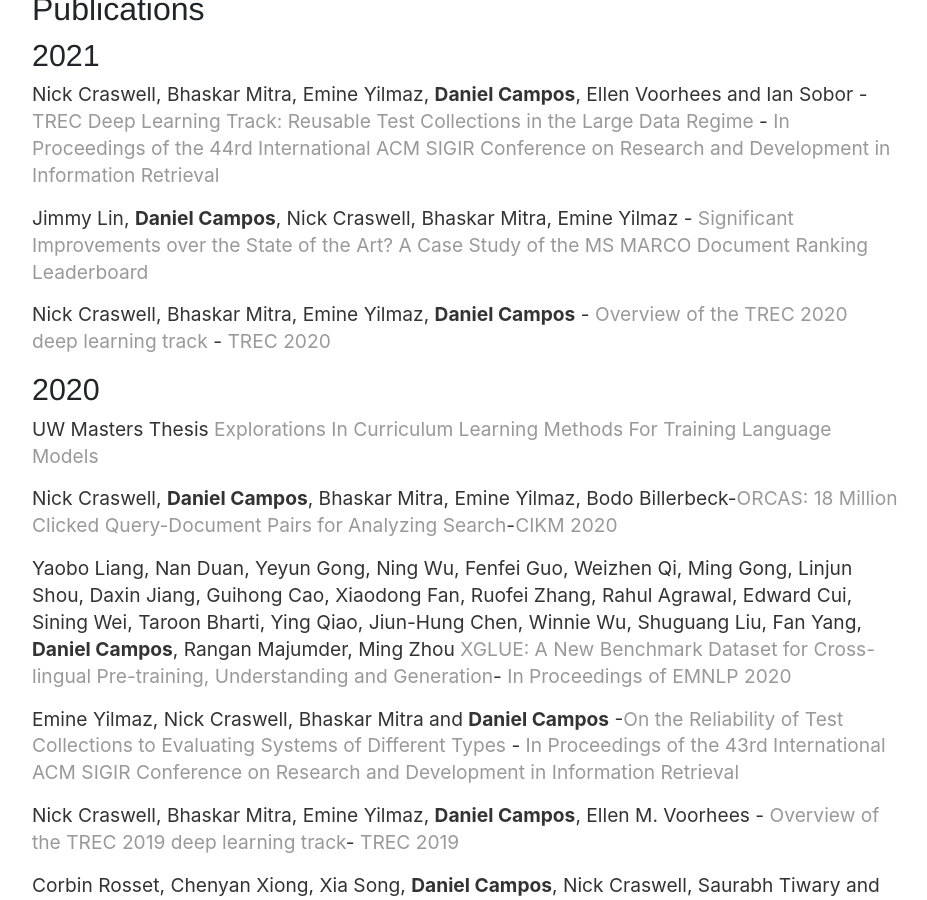
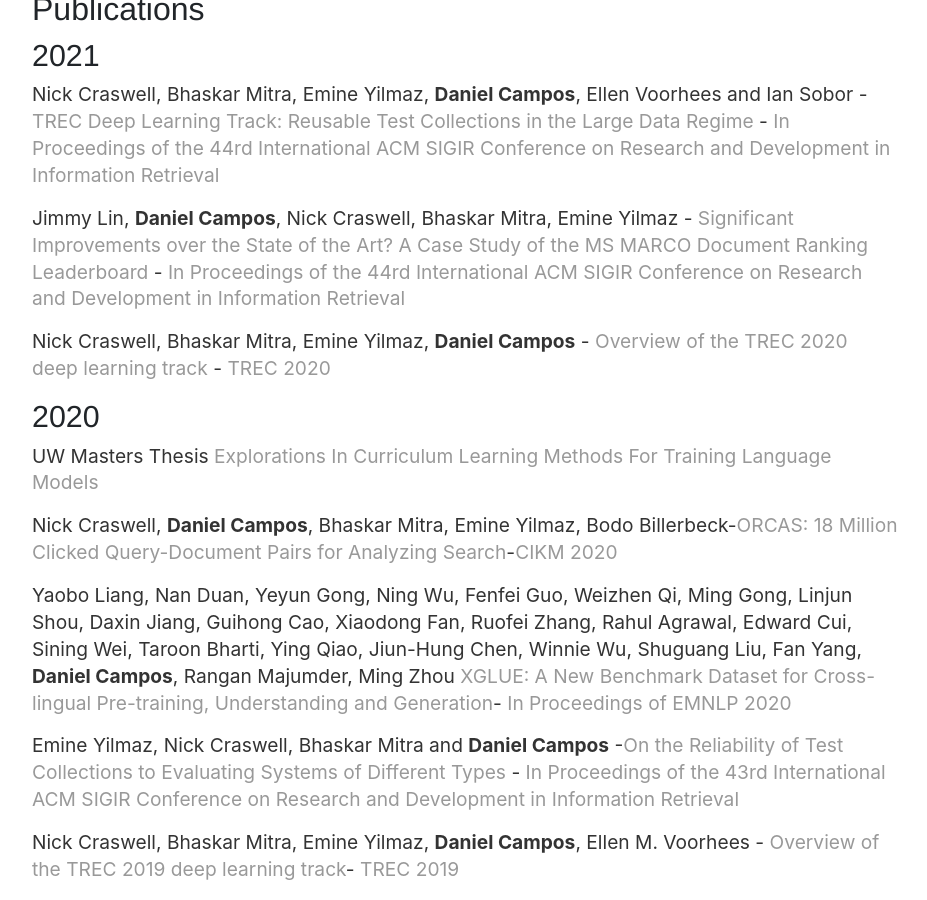
Before and after one commit to spacemanidol/spacemanidol.github.io, a Jekyll site: the page built from cv/index.html, in a window 1280 px wide and 900 px high, scrolled down 435 px. Shown: the whole window, without its empty margins (175-1102 px from the left). Built offline with Jekyll 4.4.1, drawn with Linux system fonts in a browser that asks for light colours; comment, search, counter and statistics services are not loaded.

Commit message:
Update index.html
paper got into sigir

```diff
--- a/cv/index.html
+++ b/cv/index.html
@@ -16,7 +16,7 @@
 	<h2>Publications</h2>
 	<h4>2021</h4>
 	<p>Nick Craswell, Bhaskar Mitra, Emine Yilmaz, <strong>Daniel Campos</strong>, Ellen Voorhees and Ian Sobor - <a href=' '>TREC Deep Learning Track: Reusable Test Collections in the Large Data Regime</a> - <a href='https://sigir.org/sigir2021/'>In Proceedings of the 44rd International ACM SIGIR Conference on Research and Development in Information Retrieval</a></p>
-	<p>Jimmy Lin, <strong> Daniel Campos</strong>, Nick Craswell, Bhaskar Mitra, Emine Yilmaz - <a href='https://arxiv.org/abs/2102.12887'>Significant Improvements over the State of the Art? A Case Study of the MS MARCO Document Ranking Leaderboard</a></p>
+	<p>Jimmy Lin, <strong> Daniel Campos</strong>, Nick Craswell, Bhaskar Mitra, Emine Yilmaz - <a href='https://arxiv.org/abs/2102.12887'>Significant Improvements over the State of the Art? A Case Study of the MS MARCO Document Ranking Leaderboard</a> - <a href='https://sigir.org/sigir2021/'>In Proceedings of the 44rd International ACM SIGIR Conference on Research and Development in Information Retrieval</a></p>
 	<p>Nick Craswell, Bhaskar Mitra, Emine Yilmaz, <strong> Daniel Campos</strong> - <a href='https://arxiv.org/abs/2102.07662'>Overview of the TREC 2020 deep learning track</a> - <a href='https://trec.nist.gov/tracks.html'>TREC 2020</a></p>
 	<h4>2020</h4>
 	<p>UW Masters Thesis <a href='UWTHESIS.pdf'> Explorations In Curriculum Learning Methods For Training Language Models</a></p>
```
